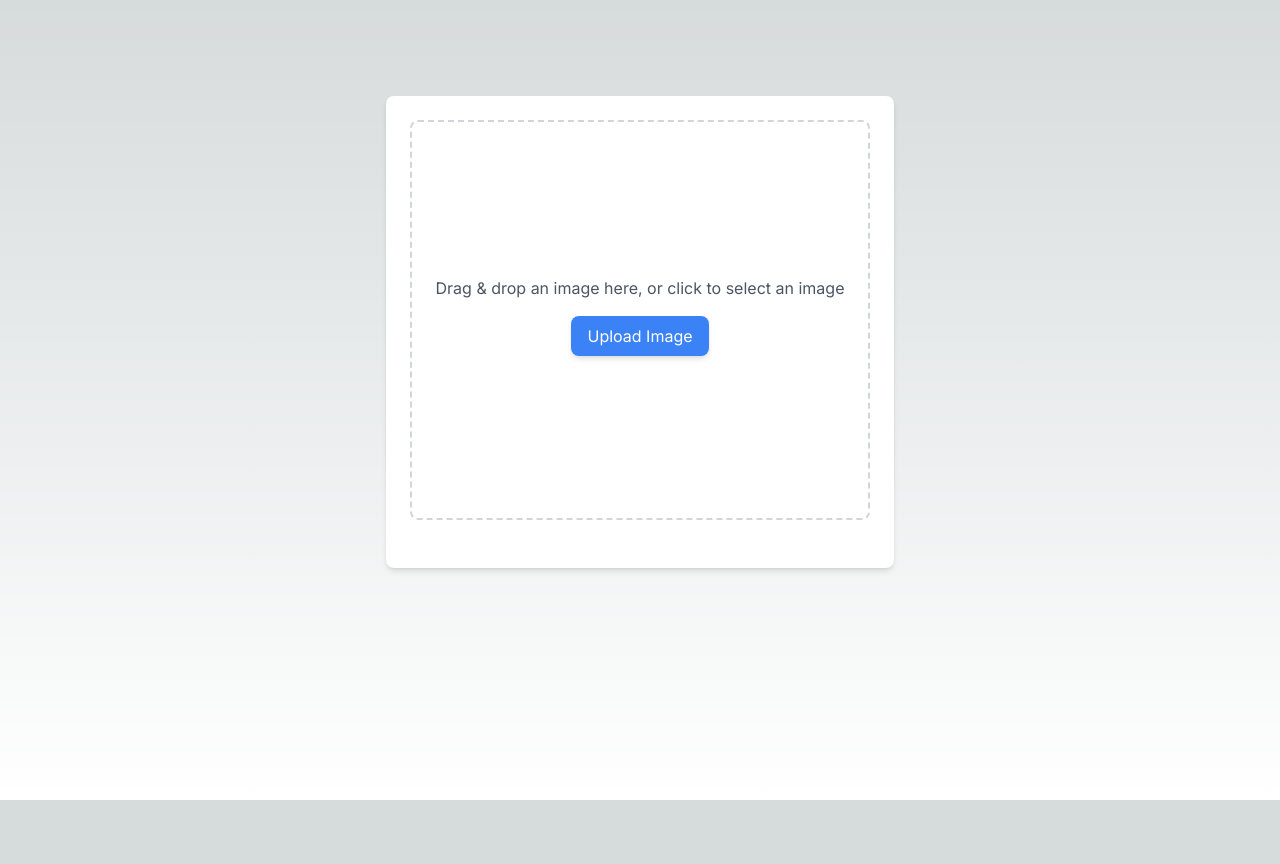
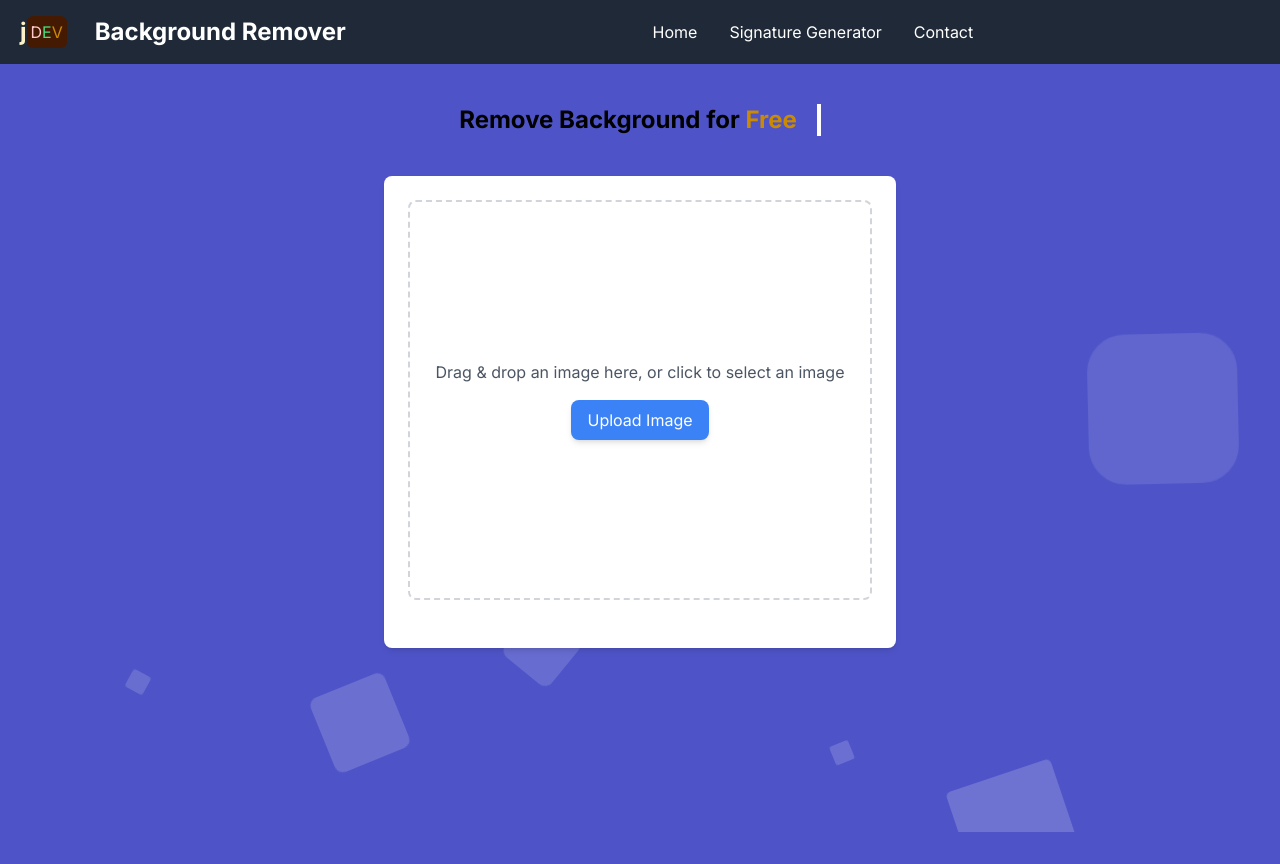
Before and after one commit to j5b4y3r/remove-bg, a Next.js app: page / in a window 1280 px wide. Before the commit the page ends 800 px from the top, so only its background shows below. Built offline with nearby package versions, Linux system fonts and the light colour scheme.

Commit message:
upgrate ui

```diff
--- a/src/app/globals.css
+++ b/src/app/globals.css
@@ -17,13 +17,7 @@
 }
 
 body {
-  color: rgb(var(--foreground-rgb));
-  background: linear-gradient(
-      to bottom,
-      transparent,
-      rgb(var(--background-end-rgb))
-    )
-    rgb(var(--background-start-rgb));
+  background-color: #dcffff;
 }
 
 @layer utilities {
@@ -51,3 +45,181 @@ button:hover {
 button:focus {
   background-color: green;
 }
+
+
+
+
+
+
+
+
+
+@tailwind base;
+@tailwind components;
+@tailwind utilities;
+
+/*Start Animations*/
+@-webkit-keyframes animatetop {
+  from {
+    top: -300px;
+    opacity: 0;
+  }
+  to {
+    top: 0;
+    opacity: 1;
+  }
+}
+@keyframes animatetop {
+  from {
+    top: -300px;
+    opacity: 0;
+  }
+  to {
+    top: 0;
+    opacity: 1;
+  }
+}
+@-webkit-keyframes zoomIn {
+  0% {
+    opacity: 0;
+    -webkit-transform: scale3d(0.3, 0.3, 0.3);
+    transform: scale3d(0.3, 0.3, 0.3);
+  }
+  50% {
+    opacity: 1;
+  }
+}
+@keyframes zoomIn {
+  0% {
+    opacity: 0;
+    -webkit-transform: scale3d(0.3, 0.3, 0.3);
+    transform: scale3d(0.3, 0.3, 0.3);
+  }
+  50% {
+    opacity: 1;
+  }
+}
+/*End Animations*/
+/*
+-- Start BackGround Animation
+*/
+.area {
+  background: #4e54c8;
+  background: -webkit-linear-gradient(to left, #8f94fb, #4e54c8);
+  width: 100%;
+  height: 100vh;
+  position: absolute;
+  z-index: -1;
+}
+
+.circles {
+  position: absolute;
+  top: 0;
+  left: 0;
+  width: 100%;
+  height: 96%;
+  overflow: hidden;
+}
+
+.circles li {
+  position: absolute;
+  display: block;
+  list-style: none;
+  width: 20px;
+  height: 20px;
+  background: rgba(255, 255, 255, 0.2);
+  animation: animate 25s linear infinite;
+  bottom: -150px;
+}
+
+.circles li:nth-child(1) {
+  left: 25%;
+  width: 80px;
+  height: 80px;
+  animation-delay: 0s;
+}
+
+.circles li:nth-child(2) {
+  left: 10%;
+  width: 20px;
+  height: 20px;
+  animation-delay: 2s;
+  animation-duration: 12s;
+}
+
+.circles li:nth-child(3) {
+  left: 70%;
+  width: 20px;
+  height: 20px;
+  animation-delay: 4s;
+}
+
+.circles li:nth-child(4) {
+  left: 40%;
+  width: 60px;
+  height: 60px;
+  animation-delay: 0s;
+  animation-duration: 18s;
+}
+
+.circles li:nth-child(5) {
+  left: 65%;
+  width: 20px;
+  height: 20px;
+  animation-delay: 0s;
+}
+
+.circles li:nth-child(6) {
+  left: 75%;
+  width: 110px;
+  height: 110px;
+  animation-delay: 3s;
+}
+
+.circles li:nth-child(7) {
+  left: 35%;
+  width: 150px;
+  height: 150px;
+  animation-delay: 7s;
+}
+
+.circles li:nth-child(8) {
+  left: 50%;
+  width: 25px;
+  height: 25px;
+  animation-delay: 15s;
+  animation-duration: 45s;
+}
+
+.circles li:nth-child(9) {
+  left: 20%;
+  width: 15px;
+  height: 15px;
+  animation-delay: 2s;
+  animation-duration: 35s;
+}
+
+.circles li:nth-child(10) {
+  left: 85%;
+  width: 150px;
+  height: 150px;
+  animation-delay: 0s;
+  animation-duration: 11s;
+}
+
+@keyframes animate {
+  0% {
+    transform: translateY(0) rotate(0deg);
+    opacity: 1;
+    border-radius: 0;
+  }
+
+  100% {
+    transform: translateY(-1000px) rotate(720deg);
+    opacity: 0;
+    border-radius: 50%;
+  }
+}
+/*
+-- End BackGround Animation
+*/
--- a/src/app/page.tsx
+++ b/src/app/page.tsx
@@ -1,10 +1,12 @@
 import Image from "next/image";
-import BackgroundRemoval from "@/components/remover";
+import Main from "@/components/main";
+import Header from "@/components/common/header";
 
 export default function Home() {
   return (
-    <main className="flex min-h-screen flex-col items-center justify-between p-24">
-        <BackgroundRemoval/>
-    </main>
+    <>
+        <Header/>
+        <Main/>
+    </>
   );
 }
--- /dev/null
+++ b/src/components/common/header.tsx
@@ -0,0 +1,66 @@
+
+'use client'
+
+import React, { useState } from 'react';
+
+const Header = () => {
+    const [isMobileMenuOpen, setIsMobileMenuOpen] = useState(false);
+
+    return (
+        <>
+            <nav className="bg-gray-800 py-4">
+                <div className="container mx-auto flex items-center">
+
+                    <div className="md:hidden ms-3 self-end">
+                        <button id="mobile-menu-btn" className="text-white bg-none focus:outline-none"
+                                onClick={() => setIsMobileMenuOpen(!isMobileMenuOpen)}>
+                            <svg className="h-6 w-6 fill-current" xmlns="http://www.w3.org/2000/svg"
+                                 viewBox="0 0 24 24">
+                                <path fillRule="evenodd" d="M3 18h18v-2H3v2zM3 13h18v-2H3v2zm0-5h18v-2H3v2z"/>
+                            </svg>
+                        </button>
+                    </div>
+
+                    <div className="flex items-center ms-5">
+                        {/*} <img src="https://www.themexpert.com/images/logo-white.svg" alt="Logo" className="h-8 mr-2"/>
+                        */}
+                        <span className="text-2xl font-bold text-amber-100">j</span>
+                        <div className="bg-amber-950 border-0 rounded-md p-1">
+                            <span className="text-red-200">D</span>
+                            <span className="text-green-400">E</span>
+                            <span className="text-yellow-600">V</span>
+                        </div>
+
+                        <div className="ms-7 hidden md:flex">
+                            <span className="text-white font-bold text-2xl">Background Remover</span>
+                        </div>
+                    </div>
+
+                    <div className="hidden md:flex flex-grow justify-center">
+                        <a href="https://themexpert.com/" className="text-white hover:text-gray-400 mx-4">Home</a>
+                        <a href="https://signgen.netlify.app/" className="text-white hover:text-gray-400 mx-4">Signature
+                            Generator</a>
+                        <a href="https://themexpert.com/contact"
+                           className="text-white hover:text-gray-400 mx-4">Contact</a>
+                    </div>
+
+
+                </div>
+            </nav>
+
+            <div
+                className={`container mx-auto ${isMobileMenuOpen ? 'block' : 'hidden'} z-10 fixed md:hidden bg-gray-800 py-4`}>
+                <div className=" text-center">
+                    <span className="text-white font-bold text-2xl">Background Remover</span>
+                </div>
+                <div className="flex flex-col items-center mt-4">
+                    <a href="https://themexpert.com/" className="text-white hover:text-gray-400">Home</a>
+                    <a href="https://signgen.netlify.app/" className="text-white hover:text-gray-400 mt-2">Signature Generator</a>
+                    <a href="https://themexpert.com/contact" className="text-white hover:text-gray-400 mt-2">Contact</a>
+                </div>
+            </div>
+        </>
+    );
+};
+
+export default Header;
--- /dev/null
+++ b/src/components/main.tsx
@@ -0,0 +1,42 @@
+import React from 'react';
+import Header from "@/components/common/header";
+import BackgroundRemoval from "@/components/tools/remover";
+
+const Main = () => {
+    return (
+        <div>
+
+
+            <div className="area">
+                <ul className="circles">
+                    <li></li>
+                    <li></li>
+                    <li></li>
+                    <li></li>
+                    <li></li>
+                    <li></li>
+                    <li></li>
+                    <li></li>
+                    <li></li>
+                    <li></li>
+                </ul>
+            </div>
+
+
+            <section>
+                <div className="flex items-center justify-center p-10">
+                    <div className="text-2xl">
+                        <h1 className="animate-typing overflow-hidden whitespace-nowrap border-r-4 border-r-white pr-5 font-bold">
+                            Remove Background for <span className="text-yellow-600">Free </span>
+                        </h1>
+                    </div>
+                </div>
+            </section>
+
+            <BackgroundRemoval/>
+
+        </div>
+    );
+};
+
+export default Main;
--- a/src/components/remover.tsx
+++ b/src/components/tools/remover.tsx
@@ -1,5 +1,4 @@
-
-'use client'
+"use client"
 import React, { useState, useEffect, useRef } from 'react';
 import Dropzone from 'react-dropzone';
 import imglyRemoveBackground from '@imgly/background-removal';
@@ -14,20 +13,28 @@ const BackgroundRemoval: React.FC = () => {
     const uploadedImg = useRef<HTMLImageElement | null>(null);
     const [fileSize, setFileSize] = useState<number>(0);
     const [showUploadSection, setShowUploadSection] = useState<boolean>(true);
+    const [showPopup, setShowPopup] = useState<boolean>(false);
+    const [showPopupBorder, setShowPopupBorder] = useState<boolean>(false);
 
     useEffect(() => {
         let interval: NodeJS.Timeout;
-        if (startTime) {
+        if (showPopup) {
+            setShowPopupBorder(true);
             interval = setInterval(() => {
-                const elapsedTimeInSeconds = (Date.now() - startTime) / 1000;
-                setElapsedTime(parseFloat(elapsedTimeInSeconds.toFixed(1)));
-            }, 10);
+                setShowPopupBorder(false);
+                setShowPopup(false);
+            }, 10000);
         }
         return () => clearInterval(interval);
-    }, [startTime]);
+    }, [showPopup]);
 
     const handleDrop = async (acceptedFiles: File[]) => {
         const file = acceptedFiles[0];
+        if (file.type.split("/")[0] !== "image") {
+            setShowPopup(true);
+            return;
+        }
+
         setImage(URL.createObjectURL(file));
         setResultImage(null);
         setFileSize(file.size);
@@ -66,11 +73,31 @@ const BackgroundRemoval: React.FC = () => {
 
     const getElapsedTime = () => {
         if (!startTime) return "";
-        return `Removing background... ${elapsedTime}s / ${(fileSize / 5166 ).toFixed(1)}s`;
+        return `${elapsedTime}s / ${(fileSize / 5166).toFixed(1)}s`;
     };
 
     return (
         <div className="flex flex-col items-center justify-center">
+            {showPopup && (
+                <div className={`fixed top-10 -right-50 transition-all duration-500 ${showPopupBorder ? 'right-1' : ''}`}>
+                    <div className="bg-yellow-50 dark:bg-gray-800 dark:text-yellow-300 p-4 mb-4 text-yellow-800 rounded-lg flex items-center relative">
+                        <svg className="flex-shrink-0 w-4 h-4" aria-hidden="true" xmlns="http://www.w3.org/2000/svg" fill="currentColor" viewBox="0 0 20 20">
+                            <path d="M10 .5a9.5 9.5 0 1 0 9.5 9.5A9.51 9.51 0 0 0 10 .5ZM9.5 4a1.5 1.5 0 1 1 0 3 1.5 1.5 0 0 1 0-3ZM12 15H8a1 1 0 0 1 0-2h1v-3H8a1 1 0 0 1 0-2h2a1 1 0 0 1 1 1v4h1a1 1 0 0 1 0 2Z"/>
+                        </svg>
+                        <span className="sr-only">Info</span>
+                        <div className="ms-3 text-sm font-medium">
+                            Please upload an image file.
+                        </div>
+                        <button type="button" className="ms-auto -mx-1.5 -my-1.5 bg-yellow-50 text-yellow-500 rounded-lg focus:ring-2 focus:ring-yellow-400 p-1.5 hover:bg-yellow-200 inline-flex items-center justify-center h-8 w-8 dark:bg-gray-800 dark:text-yellow-300 dark:hover:bg-gray-700" onClick={() => setShowPopup(false)}>
+                            <span className="sr-only">Close</span>
+                            <svg className="w-3 h-3" aria-hidden="true" xmlns="http://www.w3.org/2000/svg" fill="none" viewBox="0 0 14 14">
+                                <path stroke="currentColor" strokeLinecap="round" strokeLinejoin="round" strokeWidth="2" d="m1 1 6 6m0 0 6 6M7 7l6-6M7 7l-6 6"/>
+                            </svg>
+                        </button>
+                    </div>
+                    <div className={`absolute bottom-0 left-0 right-0 h-1 bg-gray-300 rounded-b-lg ${showPopupBorder ? 'transition-all duration-10000' : ''}`}></div>
+                </div>
+            )}
             <div className="w-full min-w-1 max-w-lg p-6 bg-white rounded-lg shadow-md">
                 {showUploadSection && (
                     <Dropzone onDrop={handleDrop}>
@@ -80,7 +107,7 @@ const BackgroundRemoval: React.FC = () => {
                                 style={{ minHeight: '400px' }}
                                 {...getRootProps()}
                             >
-                                <input {...getInputProps()} style={{display: 'none'}}/>
+                                <input {...getInputProps()} style={{ display: 'none' }} />
                                 <p className="text-gray-600">Drag & drop an image here, or click to select an image</p>
                                 <button className="mt-4 px-4 py-2 bg-blue-500 text-white rounded-lg shadow-md hover:bg-blue-600 transition duration-300 ease-in-out">Upload Image</button>
                             </section>
@@ -88,17 +115,25 @@ const BackgroundRemoval: React.FC = () => {
                     </Dropzone>
                 )}
                 {image && !resultImage && (
-                    <div style={{minWidth: "450px", opacity: "0.7", backgroundColor: 'black'}} className="w-full min-w-10 h-96 relative flex justify-center items-center border-2 border-gray-300 rounded-lg p-6 mb-6">
-                        <article
-                            style={{position: 'absolute', top: '50%', left: '50%', transform: 'translate(-50%, -50%)'}}>
-                            <svg className="animate-spin h-10 w-10 mr-3 text-blue-500"
-                                 xmlns="http://www.w3.org/2000/svg" fill="none" viewBox="0 0 24 24">
-                                <circle className="opacity-25" cx="12" cy="12" r="10" stroke="currentColor"
-                                        strokeWidth="4"></circle>
-                                <path className="opacity-75" fill="currentColor"
-                                      d="M4 12a8 8 0 018-8V0C5.373 0 0 5.373 0 12h4zm2 5.291A7.962 7.962 0 014 12H0c0 3.042 1.135 5.824 3 7.938l3-2.647z"></path>
-                            </svg>
+                    <div style={{ opacity: "0.7" }} className="w-full min-w-10 h-96 relative flex justify-center items-center border-2 border-gray-300 rounded-lg p-6 mb-6">
+                        <article className="" style={{ zIndex: '5', color: 'white', position: 'absolute', top: '50%', left: '50%', transform: 'translate(-50%, -50%)' }}>
+                            <div className="flex gap-2">
+                                <div className="w-5 h-5 rounded-full animate-pulse bg-white"></div>
+                                <div className="w-5 h-5 rounded-full animate-pulse bg-white"></div>
+                                <div className="w-5 h-5 rounded-full animate-pulse bg-white"></div>
+                            </div>
                         </article>
+                        <div style={{
+                            position: 'absolute',
+                            top: 0,
+                            left: 0,
+                            right: 0,
+                            bottom: 0,
+                            width: '100%',
+                            height: '100%',
+                            backgroundColor: 'black',
+                            opacity: '0.5'
+                        }}></div>
                         <img
                             ref={uploadedImg}
                             src={image}
@@ -109,9 +144,8 @@ const BackgroundRemoval: React.FC = () => {
                     </div>
                 )}
                 {resultImage && (
-                    <div style={{minWidth: '450px'}}>
-                    <div
-                            className="w-full h-96 relative flex flex-col justify-center items-center border-2 border-gray-300 rounded-lg p-6 mb-6">
+                    <div>
+                        <div className="w-full h-96 relative flex flex-col justify-center items-center border-2 border-gray-300 rounded-lg p-6 mb-6">
                             <img
                                 src={resultImage}
                                 alt="Result"
@@ -123,7 +157,7 @@ const BackgroundRemoval: React.FC = () => {
                                 id="image"
                                 ref={imageRef}
                                 type="file"
-                                style={{display: 'none'}}
+                                style={{ display: 'none' }}
                                 onChange={(e) => handleDrop(Array.from(e.target.files || []))}
                             />
                             <button
@@ -142,8 +176,8 @@ const BackgroundRemoval: React.FC = () => {
                     </div>
                 )}
                 {processing && (
-                    <div className="text-center mt-6">
-                        <p className="text-gray-600">{getElapsedTime()}</p>
+                    <div className="text-center justify-end mt-6">
+                        <p className="text-gray-600 justify-items-end">{getElapsedTime()}</p>
                     </div>
                 )}
             </div>
```
Also changed, not shown: src/components/common/footer.tsx (added).
